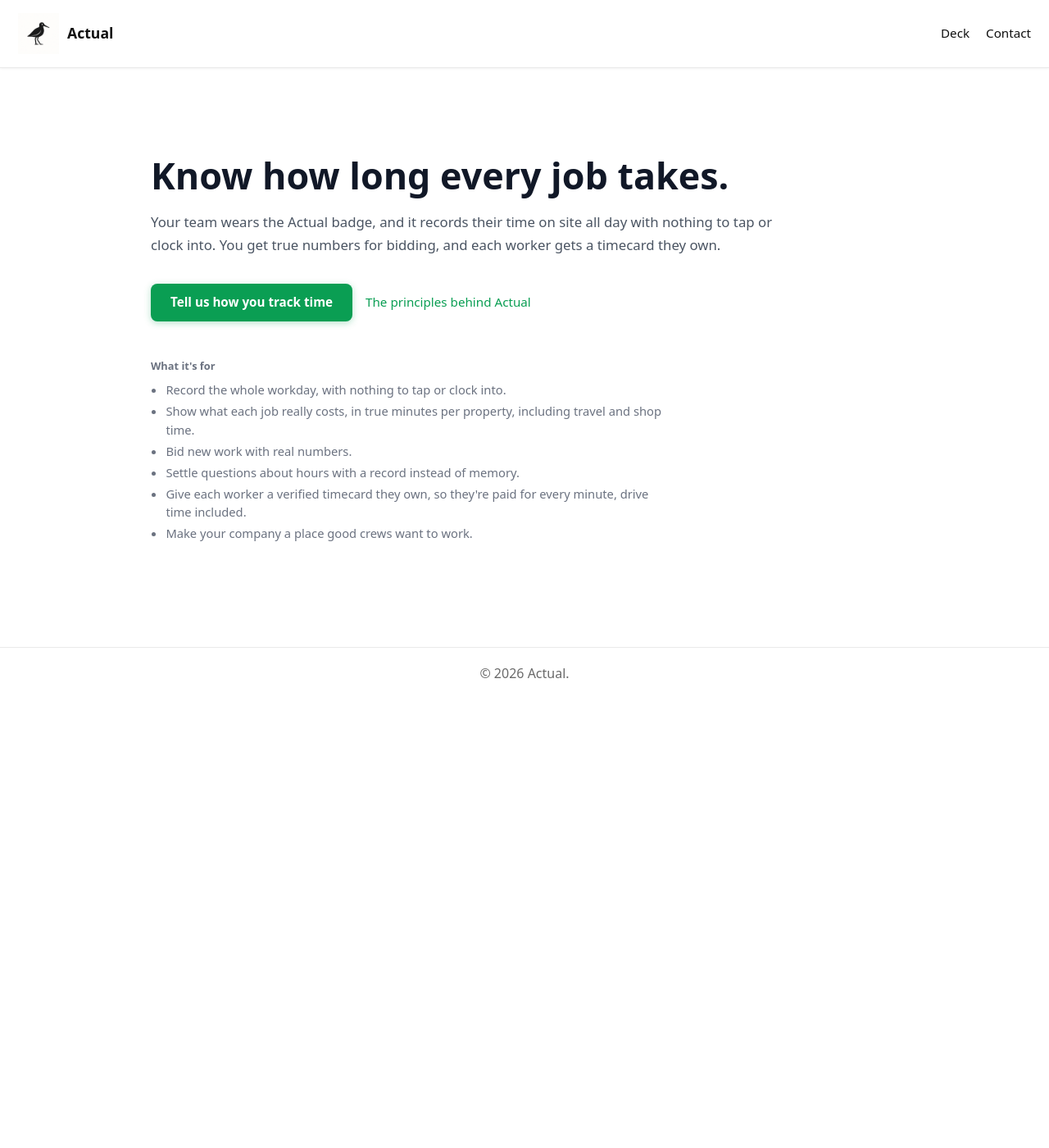
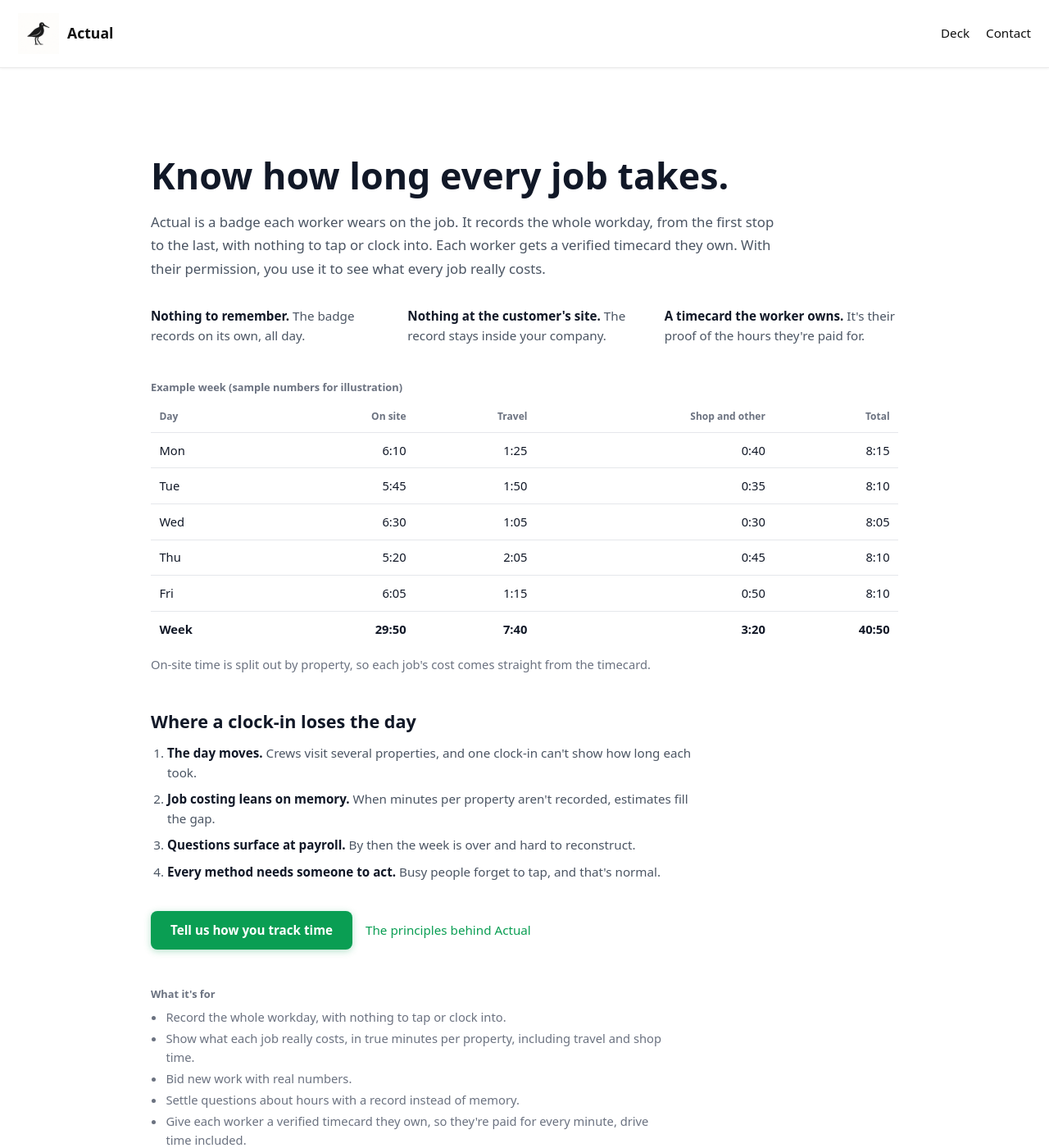
Before and after one commit to greg-e/limosa.work, a Jekyll site: the page built from index.html, in a window 1280 px wide and 1400 px high. Shown: the whole window at 82% size. Built offline with Jekyll 4.4.1, drawn with Linux system fonts in a browser that asks for light colours.

Commit message:
Add the sample week and proof points to the landing page
Keep the headline and the call to action. Put three proof points, an
example timecard, and the clock-in section between the subhead and the
buttons.

Co-authored-by: Greg Ehrenberg <greg-e@users.noreply.github.com>

```diff
--- a/assets/css/main.css
+++ b/assets/css/main.css
@@ -188,6 +188,102 @@ a:hover{color:var(--green)}
   margin: 0.2rem 0;
 }
 
+.actual-points {
+  display: grid;
+  grid-template-columns: 1fr;
+  gap: 1.1rem;
+  margin: 0 0 2.5rem;
+}
+
+.actual-points p {
+  margin: 0;
+  font-size: 0.95rem;
+  line-height: 1.55;
+  color: #4b5563;
+}
+
+.actual-points strong,
+.actual-losses strong {
+  color: #111827;
+}
+
+.actual-timecard {
+  margin: 0 0 2.75rem;
+}
+
+.actual-table-wrap {
+  overflow-x: auto;
+}
+
+.actual-timecard table {
+  width: 100%;
+  border-collapse: collapse;
+  font-size: 0.92rem;
+  color: #111827;
+}
+
+.actual-timecard th,
+.actual-timecard td {
+  padding: 0.55rem 0.65rem;
+  border-bottom: 1px solid #e5e7eb;
+  text-align: right;
+  font-weight: 400;
+  white-space: nowrap;
+}
+
+.actual-timecard thead th {
+  font-size: 0.75rem;
+  font-weight: 600;
+  color: #6b7280;
+}
+
+.actual-timecard th:first-child,
+.actual-timecard td:first-child {
+  text-align: left;
+}
+
+.actual-timecard .actual-week th,
+.actual-timecard .actual-week td {
+  font-weight: 700;
+  border-bottom: none;
+}
+
+.actual-timecard-caption {
+  margin: 0.65rem 0 0;
+  max-width: 40rem;
+  font-size: 0.92rem;
+  line-height: 1.55;
+  color: #6b7280;
+}
+
+.actual-section-title {
+  margin: 0 0 0.85rem;
+  font-size: 1.35rem;
+  line-height: 1.3;
+  font-weight: 700;
+  color: #111827;
+}
+
+.actual-losses {
+  margin: 0 0 2.25rem;
+  padding-left: 1.25rem;
+  max-width: 42rem;
+  font-size: 0.95rem;
+  line-height: 1.55;
+  color: #4b5563;
+}
+
+.actual-losses li {
+  margin: 0.55rem 0;
+}
+
+@media (min-width: 768px) {
+  .actual-points {
+    grid-template-columns: repeat(3, minmax(0, 1fr));
+    gap: 1.75rem;
+  }
+}
+
 /* Buttons */
 .btn-primary,
 .btn-ghost,
@@ -354,6 +450,21 @@ a:hover{color:var(--green)}
     font-size: 0.9rem;
   }
 
+  .actual-points p,
+  .actual-losses,
+  .actual-timecard table {
+    font-size: 0.9rem;
+  }
+
+  .actual-timecard th,
+  .actual-timecard td {
+    padding: 0.45rem 0.35rem;
+  }
+
+  .actual-section-title {
+    font-size: 1.2rem;
+  }
+
   .site-nav {
     gap: 12px;
   }
--- a/index.html
+++ b/index.html
@@ -7,8 +7,85 @@ title: Home
     <div class="actual-container">
       <h1 class="actual-hero-title">Know how long every job takes.</h1>
       <p class="actual-hero-subtitle">
-        Your team wears the Actual badge, and it records their time on site all day with nothing to tap or clock into. You get true numbers for bidding, and each worker gets a timecard they own.
+        Actual is a badge each worker wears on the job. It records the whole workday, from the first stop to the last, with nothing to tap or clock into. Each worker gets a verified timecard they own. With their permission, you use it to see what every job really costs.
       </p>
+
+      <div class="actual-points">
+        <p><strong>Nothing to remember.</strong> The badge records on its own, all day.</p>
+        <p><strong>Nothing at the customer's site.</strong> The record stays inside your company.</p>
+        <p><strong>A timecard the worker owns.</strong> It's their proof of the hours they're paid for.</p>
+      </div>
+
+      <div class="actual-timecard">
+        <p class="actual-for-label">Example week (sample numbers for illustration)</p>
+        <div class="actual-table-wrap">
+          <table>
+            <thead>
+              <tr>
+                <th scope="col">Day</th>
+                <th scope="col">On site</th>
+                <th scope="col">Travel</th>
+                <th scope="col">Shop and other</th>
+                <th scope="col">Total</th>
+              </tr>
+            </thead>
+            <tbody>
+              <tr>
+                <th scope="row">Mon</th>
+                <td>6:10</td>
+                <td>1:25</td>
+                <td>0:40</td>
+                <td>8:15</td>
+              </tr>
+              <tr>
+                <th scope="row">Tue</th>
+                <td>5:45</td>
+                <td>1:50</td>
+                <td>0:35</td>
+                <td>8:10</td>
+              </tr>
+              <tr>
+                <th scope="row">Wed</th>
+                <td>6:30</td>
+                <td>1:05</td>
+                <td>0:30</td>
+                <td>8:05</td>
+              </tr>
+              <tr>
+                <th scope="row">Thu</th>
+                <td>5:20</td>
+                <td>2:05</td>
+                <td>0:45</td>
+                <td>8:10</td>
+              </tr>
+              <tr>
+                <th scope="row">Fri</th>
+                <td>6:05</td>
+                <td>1:15</td>
+                <td>0:50</td>
+                <td>8:10</td>
+              </tr>
+              <tr class="actual-week">
+                <th scope="row">Week</th>
+                <td>29:50</td>
+                <td>7:40</td>
+                <td>3:20</td>
+                <td>40:50</td>
+              </tr>
+            </tbody>
+          </table>
+        </div>
+        <p class="actual-timecard-caption">On-site time is split out by property, so each job's cost comes straight from the timecard.</p>
+      </div>
+
+      <h2 class="actual-section-title">Where a clock-in loses the day</h2>
+      <ol class="actual-losses">
+        <li><strong>The day moves.</strong> Crews visit several properties, and one clock-in can't show how long each took.</li>
+        <li><strong>Job costing leans on memory.</strong> When minutes per property aren't recorded, estimates fill the gap.</li>
+        <li><strong>Questions surface at payroll.</strong> By then the week is over and hard to reconstruct.</li>
+        <li><strong>Every method needs someone to act.</strong> Busy people forget to tap, and that's normal.</li>
+      </ol>
+
       <div class="actual-hero-actions">
         <a class="btn-primary" href="/pages/contact.html">Tell us how you track time</a>
         <a class="btn-link" href="/actual/">The principles behind Actual</a>
```
